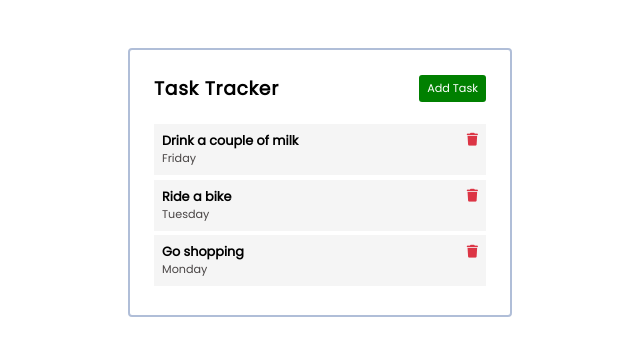
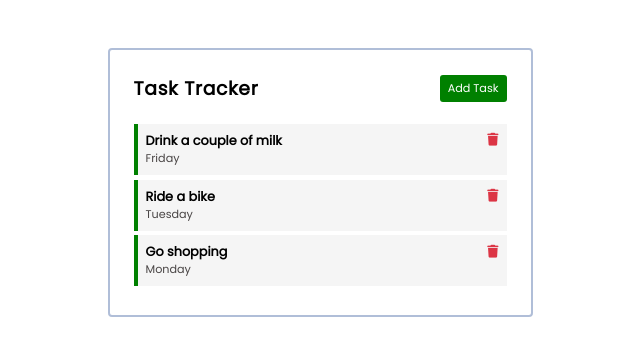
Before and after one commit to fahriakbaba/Vue-Task-Tracker, a Vue app: page / in a window 1280 px wide. Shown: the top 356 px of the page, without its empty margins (320-960 px from the left). Built offline with nearby package versions, Linux system fonts and the light colour scheme.

Commit message:
added border-left class because toggle works

```diff
--- a/src/App.vue
+++ b/src/App.vue
@@ -54,6 +54,7 @@ export default {
   border-radius: 4px;
   display: flex;
   flex-direction: column;
+  min-width: 425px;
   width: 30%;
   margin:  3rem auto;
 }
--- a/src/components/Task.vue
+++ b/src/components/Task.vue
@@ -1,5 +1,5 @@
 <template>
-    <li>
+    <li class="border-left">
         <h5>{{ todo.title }}
             <i class="fa-solid fa-trash icon" v-on:click="$emit('delete-task', todo.id)"></i>
         </h5>
@@ -43,4 +43,8 @@ li p {
     color: #DC3545;
     cursor: pointer;
 }
+
+.border-left {
+    border-left: 4px solid green;
+}
 </style>
```
